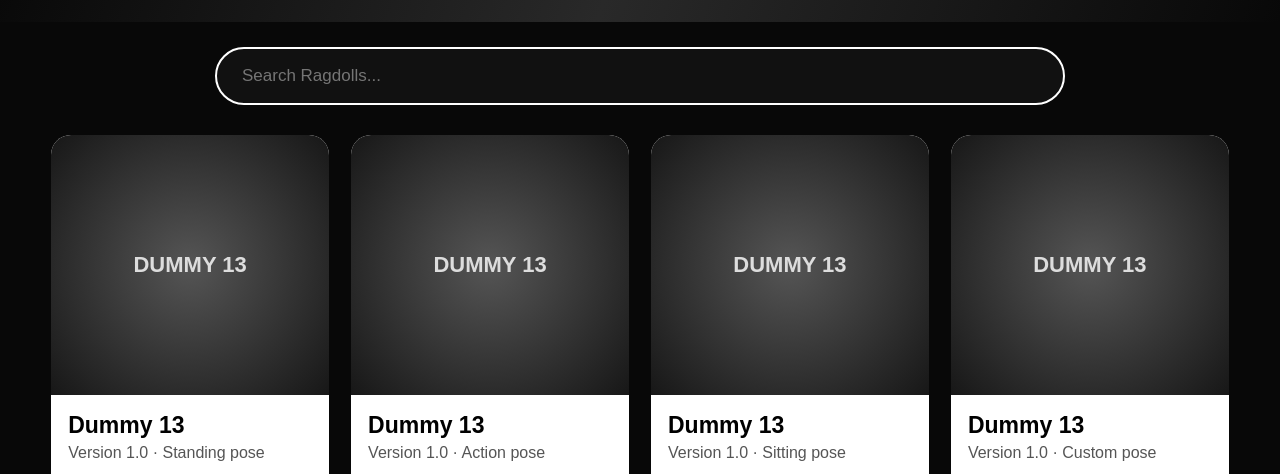
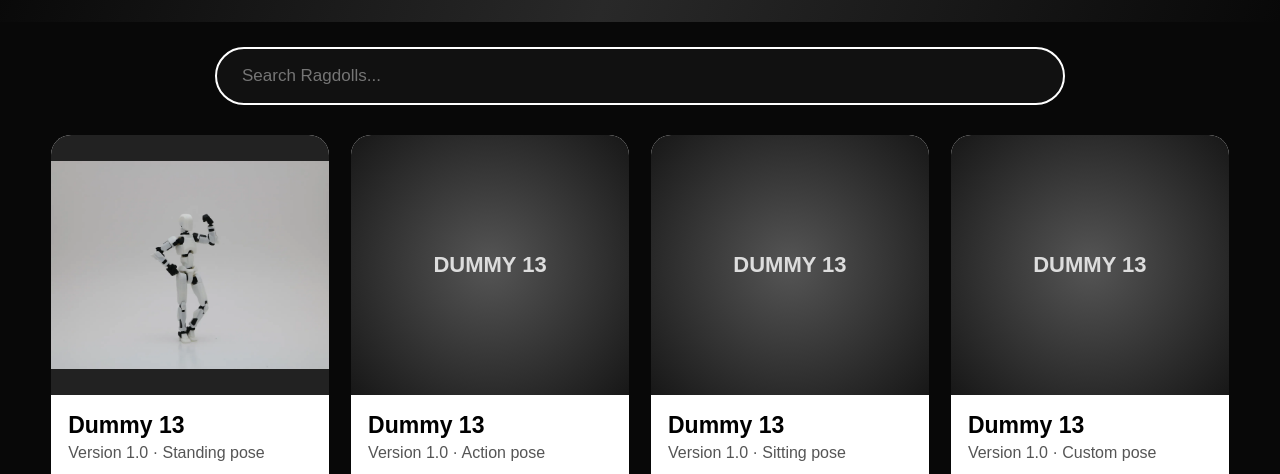
Before and after one commit to Hellogahlkdgshgd/Deegan-s-Printing-Garage, a plain HTML site: page ragdolls.html in a window 1280 px wide. Shown: the part 314-788 px from the top of the page. Drawn offline with Linux system fonts and the light colour scheme.

Commit message:
Add standing pose image to Ragdolls
Co-authored-by: Copilot <223556219+Copilot@users.noreply.github.com>

```diff
--- a/ragdolls.html
+++ b/ragdolls.html
@@ -339,9 +339,7 @@ footer {
 <section class="products" id="productList" aria-label="Ragdoll print files">
 
     <article class="card" id="dummy-13">
-        <div class="image-placeholder" aria-hidden="true">
-            DUMMY 13
-        </div>
+        <img src="images/dummy-13-standing.webp" alt="Dummy 13 standing pose">
         <div class="card-info">
             <h2>Dummy 13</h2>
             <p>Version 1.0 · Standing pose</p>
```
Also changed, not shown: images/dummy-13-standing.webp (added).
